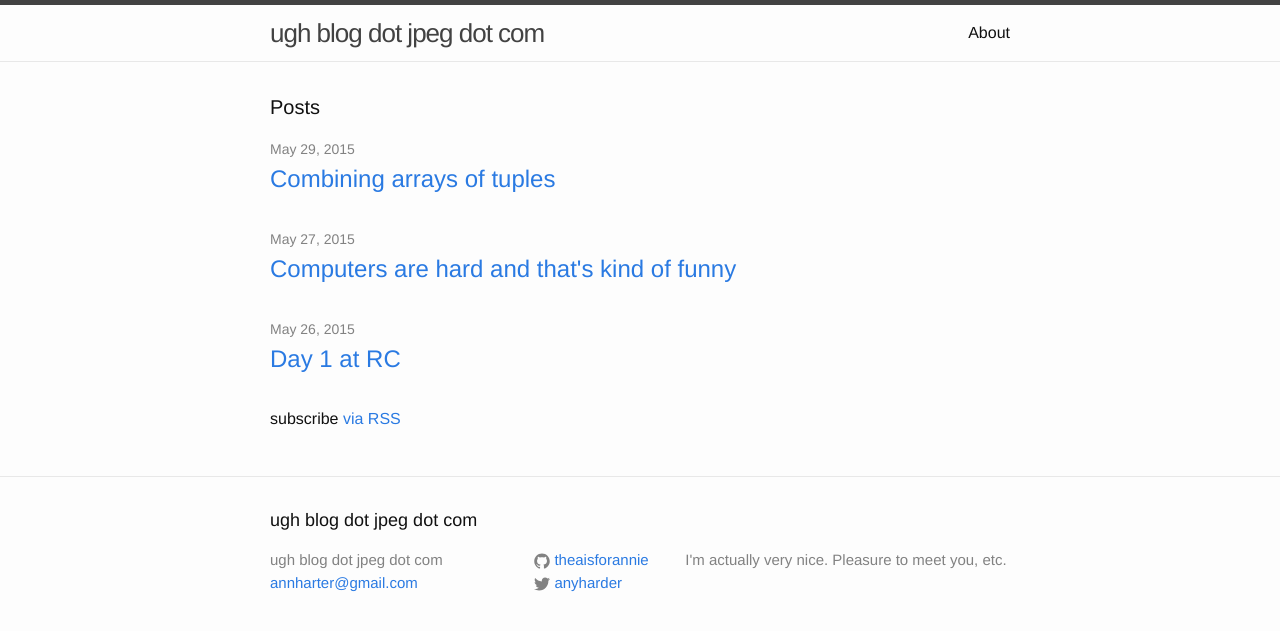
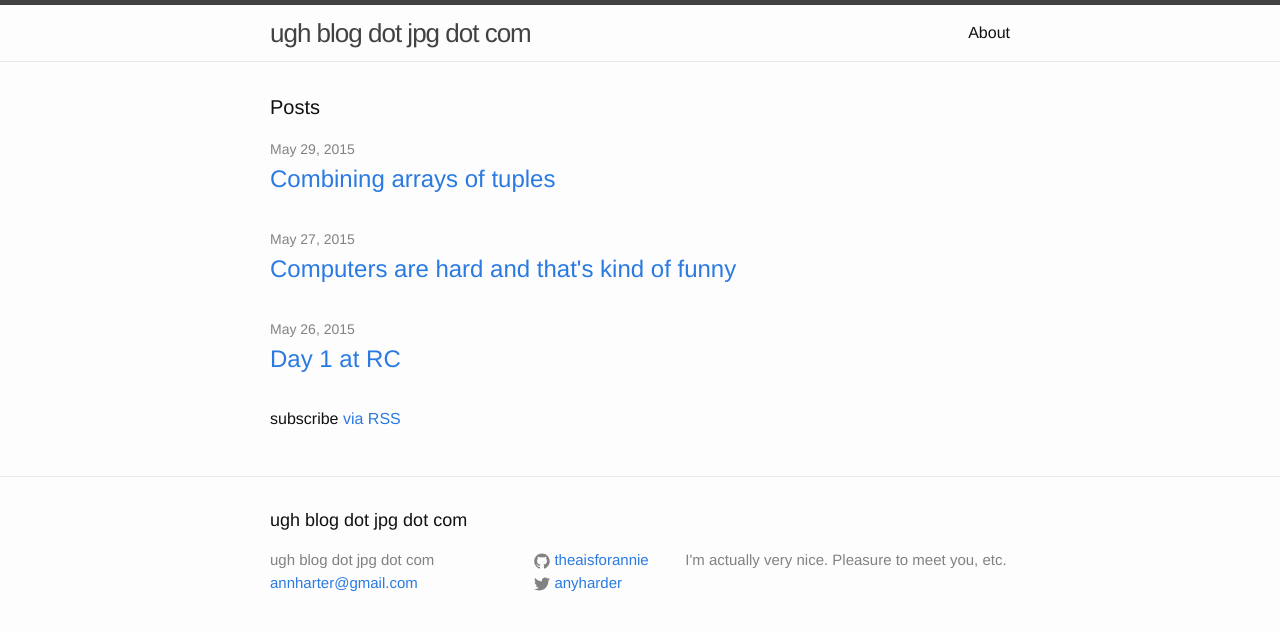
Before and after one commit to theaisforannie/theaisforannie.github.io, a Jekyll site: the page built from index.html, in a window 1280 px wide. Shown: the top 631 px of the page. Built offline with Jekyll 4.4.1, drawn with Linux system fonts in a browser that asks for light colours.

Commit message:
jpeg -> jpg

```diff
--- a/_config.yml
+++ b/_config.yml
@@ -1,5 +1,5 @@
 # Site settings
-title: ugh blog dot jpeg dot com
+title: ugh blog dot jpg dot com
 email: annharter@gmail.com
 description: > # this means to ignore newlines until "baseurl:"
   I'm actually very nice. Pleasure to meet you, etc.
```
